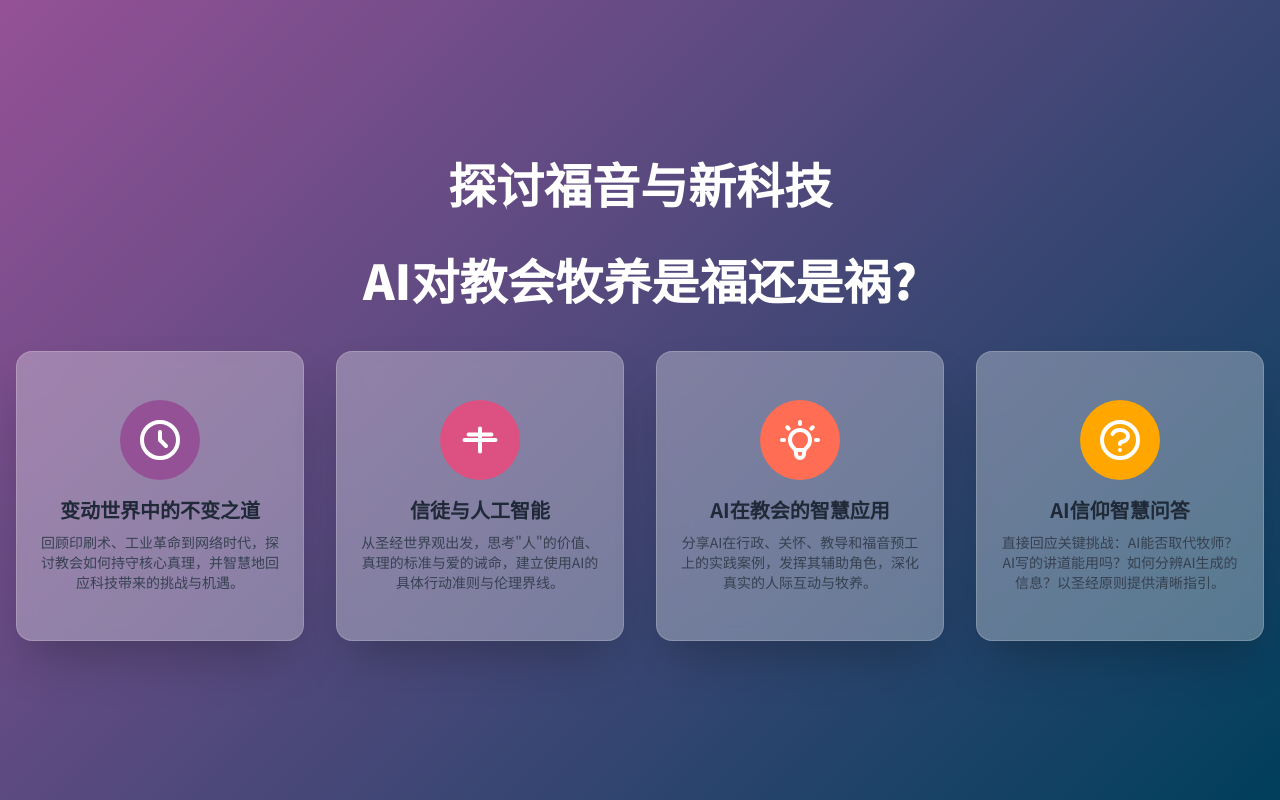
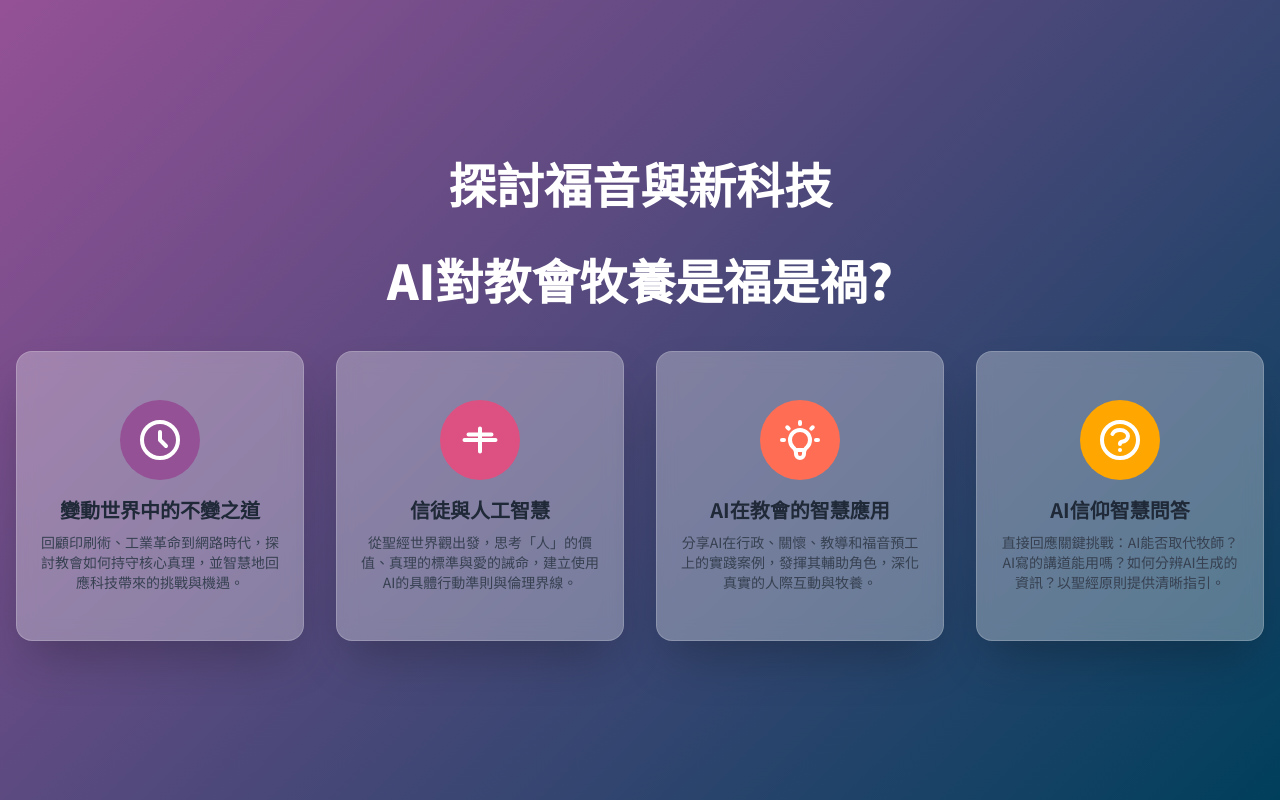
Before and after one commit to lperng/AIxChurch, a plain HTML site: page outline.html in a window 1280 px wide. Drawn offline with nearby package versions, Linux system fonts and the light colour scheme.

Commit message:
Update outline.html and README.md to reflect traditional Chinese characters for improved localization.

```diff
--- a/outline.html
+++ b/outline.html
@@ -1,16 +1,16 @@
 <!DOCTYPE html>
-<html lang="zh-Hans">
+<html lang="zh-Hant">
 <head>
     <meta charset="UTF-8">
     <meta name="viewport" content="width=device-width, initial-scale=1.0">
-    <title>AI对教会牧养是福还是祸?</title>
+    <title>AI對教會牧養是福是禍?</title>
     <script src="https://cdn.tailwindcss.com"></script>
     <link rel="preconnect" href="https://fonts.googleapis.com">
     <link rel="preconnect" href="https://fonts.gstatic.com" crossorigin>
-    <link href="https://fonts.googleapis.com/css2?family=Noto+Sans+SC:wght@400;700;900&display=swap" rel="stylesheet">
+    <link href="https://fonts.googleapis.com/css2?family=Noto+Sans+TC:wght@400;700;900&display=swap" rel="stylesheet">
     <style>
         body {
-            font-family: 'Noto Sans SC', sans-serif;
+            font-family: 'Noto Sans TC', sans-serif;
         }
         .card-container {
             /* 實現毛玻璃效果的背景 */
@@ -29,54 +29,54 @@
 <body class="gradient-bg min-h-screen flex items-center justify-center p-4">
 
     <div class="w-full max-w-[84.5rem] mx-auto">
-        <h1 class="text-4xl md:text-5xl font-black text-white text-center mb-8 md:mb-12">探讨福音与新科技</h1>
+        <h1 class="text-4xl md:text-5xl font-black text-white text-center mb-8 md:mb-12">探討福音與新科技</h1>
 
-        <h1 class="text-4xl md:text-5xl font-black text-white text-center mb-8 md:mb-12">AI对教会牧养是福还是祸?</h1>
+        <h1 class="text-4xl md:text-5xl font-black text-white text-center mb-8 md:mb-12">AI對教會牧養是福是禍?</h1>
 
         <!-- 圖卡網格容器 -->
         <div class="grid grid-cols-1 md:grid-cols-2 lg:grid-cols-4 gap-6 md:gap-8">
 
-            <!-- 圖卡 1: 历史 -->
+            <!-- 圖卡 1: 歷史 -->
             <a href="1.html">
                 <div class="card-container rounded-2xl shadow-2xl px-6 py-12 flex flex-col items-center text-center transform hover:scale-105 transition-transform duration-300 h-full">
                     <div class="w-20 h-20 mb-4 rounded-full flex items-center justify-center text-white flex-shrink-0" style="background-color: #955196;">
                         <svg xmlns="http://www.w3.org/2000/svg" class="h-12 w-12" fill="none" viewBox="0 0 24 24" stroke="currentColor"><path stroke-linecap="round" stroke-linejoin="round" stroke-width="2" d="M12 8v4l3 3m6-3a9 9 0 11-18 0 9 9 0 0118 0z" /></svg>
                     </div>
-                    <h2 class="text-xl font-bold text-gray-800 mb-2">变动世界中的不变之道</h2>
-                    <p class="text-sm text-gray-700">回顾印刷术、工业革命到网络时代，探讨教会如何持守核心真理，并智慧地回应科技带来的挑战与机遇。</p>
+                    <h2 class="text-xl font-bold text-gray-800 mb-2">變動世界中的不變之道</h2>
+                    <p class="text-sm text-gray-700">回顧印刷術、工業革命到網路時代，探討教會如何持守核心真理，並智慧地回應科技帶來的挑戰與機遇。</p>
                 </div>
             </a>
 
-            <!-- 圖卡 2: 原则 -->
+            <!-- 圖卡 2: 原則 -->
             <a href="2.html">
                 <div class="card-container rounded-2xl shadow-2xl px-6 py-12 flex flex-col items-center text-center transform hover:scale-105 transition-transform duration-300 h-full">
                     <div class="w-20 h-20 mb-4 rounded-full flex items-center justify-center text-white flex-shrink-0" style="background-color: #DD5182;">
                         <svg xmlns="http://www.w3.org/2000/svg" class="h-12 w-12" fill="none" viewBox="0 0 24 24" stroke="currentColor"><path stroke-linecap="round" stroke-linejoin="round" stroke-width="2" d="M12 6.253v11.494m-5.747-8.494l11.494 0M4.253 12l15.494 0" /></svg>
                     </div>
-                    <h2 class="text-xl font-bold text-gray-800 mb-2">信徒与人工智能</h2>
-                    <p class="text-sm text-gray-700">从圣经世界观出发，思考"人"的价值、真理的标准与爱的诫命，建立使用AI的具体行动准则与伦理界线。</p>
+                    <h2 class="text-xl font-bold text-gray-800 mb-2">信徒與人工智慧</h2>
+                    <p class="text-sm text-gray-700">從聖經世界觀出發，思考「人」的價值、真理的標準與愛的誡命，建立使用AI的具體行動準則與倫理界線。</p>
                 </div>
             </a>
 
-            <!-- 圖卡 3: 应用 -->
+            <!-- 圖卡 3: 應用 -->
             <a href="3.html">
                 <div class="card-container rounded-2xl shadow-2xl px-6 py-12 flex flex-col items-center text-center transform hover:scale-105 transition-transform duration-300 h-full">
                     <div class="w-20 h-20 mb-4 rounded-full flex items-center justify-center text-white flex-shrink-0" style="background-color: #FF6E54;">
                         <svg xmlns="http://www.w3.org/2000/svg" class="h-12 w-12" fill="none" viewBox="0 0 24 24" stroke="currentColor"><path stroke-linecap="round" stroke-linejoin="round" stroke-width="2" d="M9.663 17h4.673M12 3v1m6.364 1.636l-.707.707M21 12h-1M4 12H3m3.343-5.657l-.707-.707m2.828 9.9a5 5 0 117.072 0l-.548.547A3.374 3.374 0 0014 18.469V19a2 2 0 11-4 0v-.531c0-.895-.356-1.754-.988-2.386l-.548-.547z" /></svg>
                     </div>
-                    <h2 class="text-xl font-bold text-gray-800 mb-2">AI在教会的智慧应用</h2>
-                    <p class="text-sm text-gray-700">分享AI在行政、关怀、教导和福音预工上的实践案例，发挥其辅助角色，深化真实的人际互动与牧养。</p>
+                    <h2 class="text-xl font-bold text-gray-800 mb-2">AI在教會的智慧應用</h2>
+                    <p class="text-sm text-gray-700">分享AI在行政、關懷、教導和福音預工上的實踐案例，發揮其輔助角色，深化真實的人際互動與牧養。</p>
                 </div>
             </a>
 
-            <!-- 圖卡 4: 问答 -->
+            <!-- 圖卡 4: 問答 -->
             <a href="4.html">
                 <div class="card-container rounded-2xl shadow-2xl px-6 py-12 flex flex-col items-center text-center transform hover:scale-105 transition-transform duration-300 h-full">
                     <div class="w-20 h-20 mb-4 rounded-full flex items-center justify-center text-white flex-shrink-0" style="background-color: #FFA600;">
                         <svg xmlns="http://www.w3.org/2000/svg" class="h-12 w-12" fill="none" viewBox="0 0 24 24" stroke="currentColor"><path stroke-linecap="round" stroke-linejoin="round" stroke-width="2" d="M8.228 9c.549-1.165 2.03-2 3.772-2 2.21 0 4 1.343 4 3 0 1.4-1.278 2.575-3.006 2.907-.542.104-.994.54-.994 1.093m0 3h.01M21 12a9 9 0 11-18 0 9 9 0 0118 0z" /></svg>
                     </div>
-                    <h2 class="text-xl font-bold text-gray-800 mb-2">AI信仰智慧问答</h2>
-                    <p class="text-sm text-gray-700">直接回应关键挑战：AI能否取代牧师？AI写的讲道能用吗？如何分辨AI生成的信息？以圣经原则提供清晰指引。</p>
+                    <h2 class="text-xl font-bold text-gray-800 mb-2">AI信仰智慧問答</h2>
+                    <p class="text-sm text-gray-700">直接回應關鍵挑戰：AI能否取代牧師？AI寫的講道能用嗎？如何分辨AI生成的資訊？以聖經原則提供清晰指引。</p>
                 </div>
             </a>
 
```
Also changed, not shown: 1 other file.
